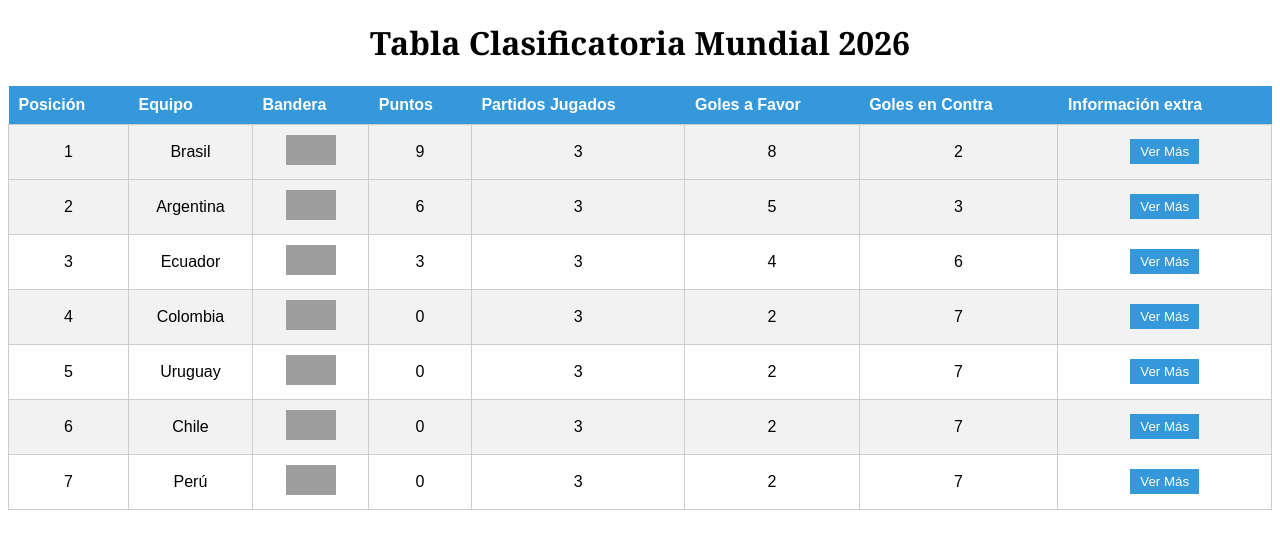
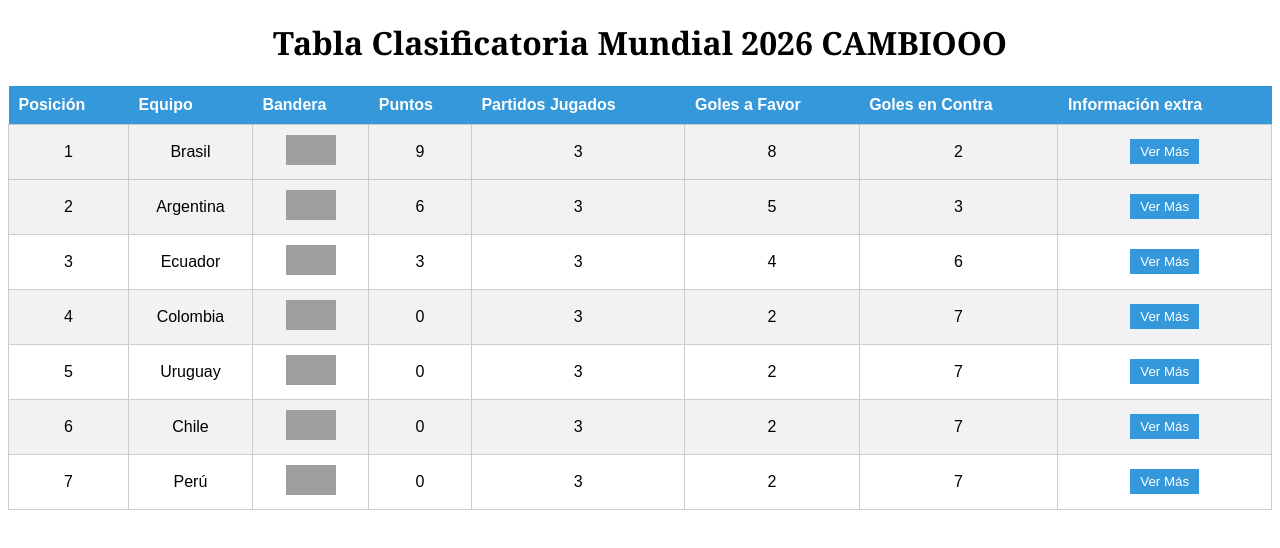
Before and after one commit to jvasquezqm/SEMANA2, a website: page index.html in a window 1280 px wide. Drawn offline with Linux system fonts and the light colour scheme; grey boxes are pictures that could not be loaded.

Commit message:
Update index.html

```diff
--- a/index.html
+++ b/index.html
@@ -6,7 +6,7 @@
     <link rel="stylesheet" href="styles.css" />
   </head>
   <body>
-    <h1>Tabla Clasificatoria Mundial 2026</h1>
+    <h1>Tabla Clasificatoria Mundial 2026 CAMBIOOO</h1>
     <table>
       <tr>
         <th>Posición</th>
```
